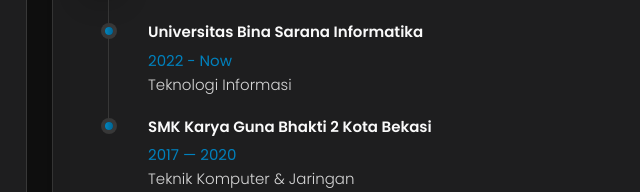
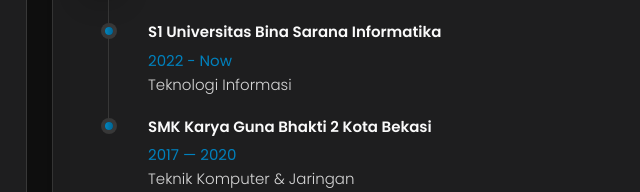
Before and after one commit to fathulihsann/fathulihsann.github.io, a plain HTML site: page index.html in a window 1280 px wide. Both pictures are taken after a click on the button "Resume". Shown: the part 240-432 px from the top of the page, 288-928 px from the left. Drawn offline with nearby package versions, Linux system fonts and the light colour scheme.

Commit message:
Update index.html

```diff
--- a/index.html
+++ b/index.html
@@ -528,7 +528,7 @@
 
             <li class="timeline-item">
 
-              <h4 class="h4 timeline-item-title">Universitas Bina Sarana Informatika</h4>
+              <h4 class="h4 timeline-item-title">S1 Universitas Bina Sarana Informatika</h4>
 
               <span>2022 - Now </span>
 
```
